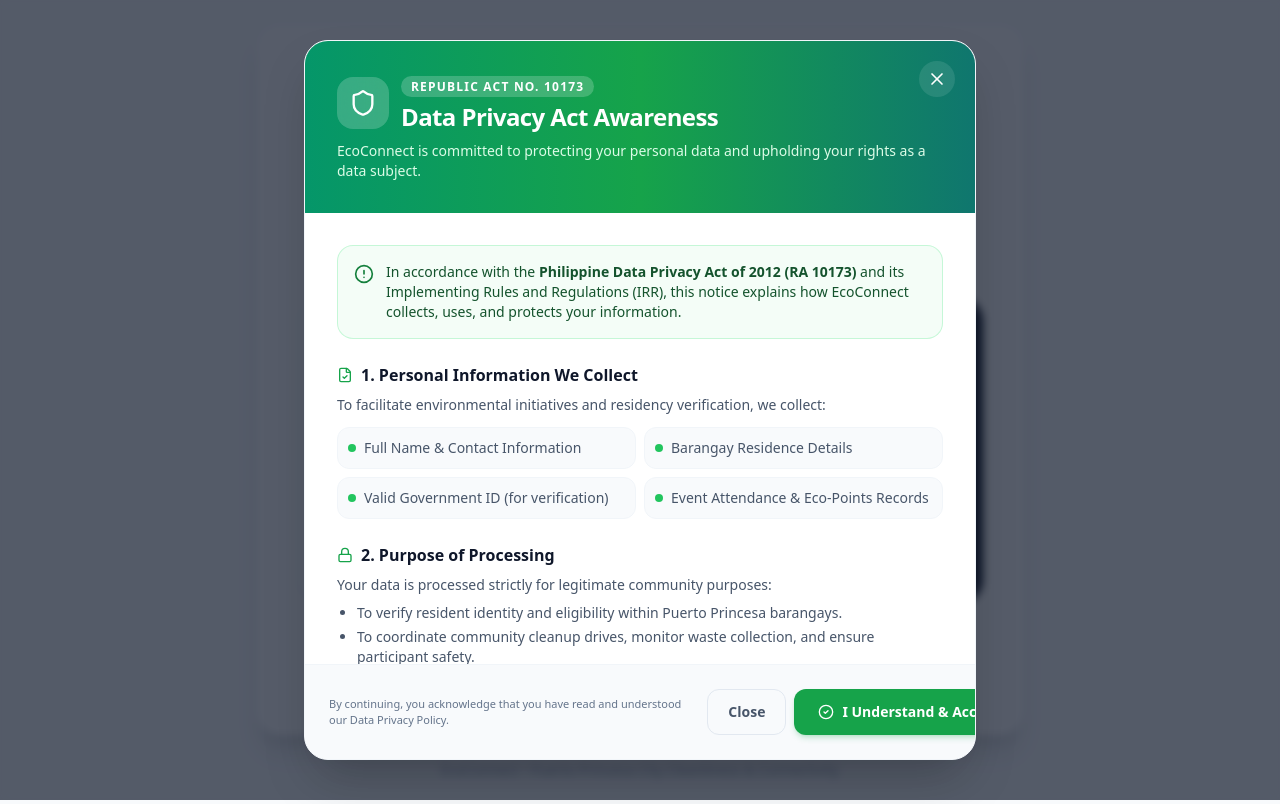
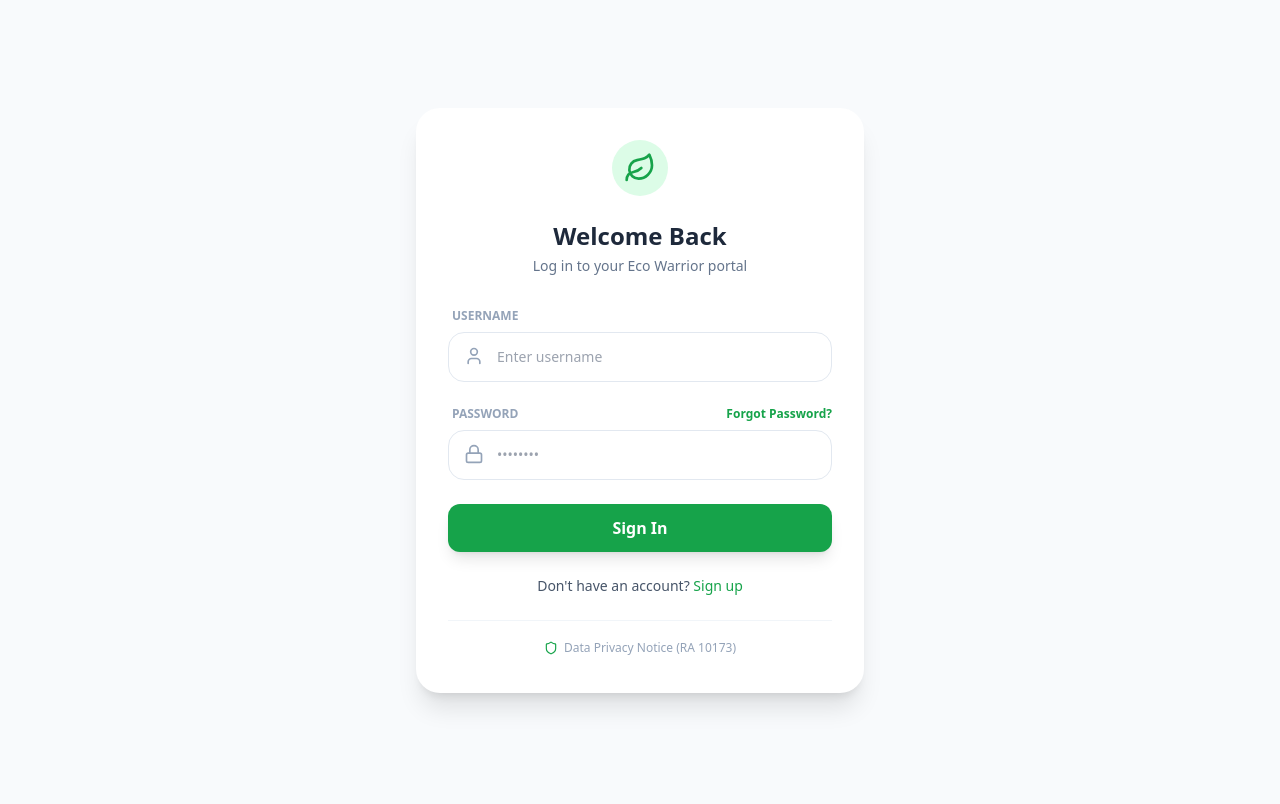
Before and after one commit to RamonE9/EcoConnect, a React (Vite) app in the folder frontend/: page / in a window 1280 px wide. Built offline with nearby package versions, Linux system fonts and the light colour scheme.

Commit message:
fix: redirect root to citizen login, hide gateway chooser from default path

```diff
--- a/frontend/src/App.jsx
+++ b/frontend/src/App.jsx
@@ -17,7 +17,7 @@
   return (
     <Router>
       <Routes>
-        <Route path="/" element={<Landing />} />
+        <Route path="/" element={<Login />} />
         <Route path="/landing" element={<Landing />} />
         <Route path="/login-Residence" element={<Login />} />
         <Route path="/signup" element={<Signup />} />
```
